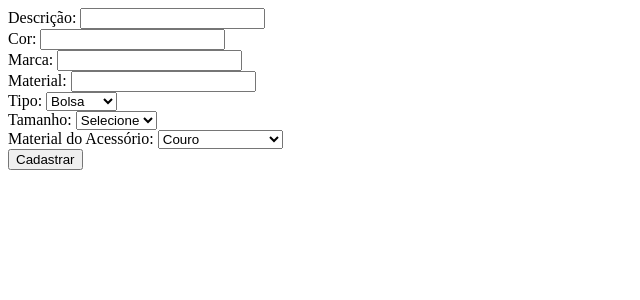
After one commit to vivicarteri/Fashion-Lab, a Django app: page /cadastrar/acessorio/ in a window 1280 px wide. The commit adds this page. Shown: the top 300 px of the page, without its empty margins (0-640 px from the left). Run offline with Django 5.2, Linux system fonts and the light colour scheme.

Commit message:
Fiz o formulário das roupas para os usuários cadastrarem suas peças.

```diff
--- a/fashion_lab/fashion_lab/forms.py
+++ b/fashion_lab/fashion_lab/forms.py
@@ -1,2 +1,124 @@
 from django import forms
-from .models import Partes_de_Cima
+from .models import Partes_de_Cima, Partes_de_Baixo, Calçados, Acessórios
+
+class PartesDeCimaForm(forms.ModelForm):
+    descricao = forms.CharField(
+        label='Descrição',
+        max_length=100
+    )
+    cor = forms.CharField(
+        label='Cor',
+        max_length=10
+    )
+    marca = forms.CharField(
+        label='Marca',
+        max_length=100
+    )
+    material = forms.CharField(
+        label='Material',
+        max_length=100
+    )
+    tamanho = forms.ChoiceField(
+        label='Tamanho',
+        choices=Partes_de_Cima._meta.get_field('tamanho').choices
+    )
+
+    class Meta:
+        model = Partes_de_Cima
+        fields = ['descricao', 'cor', 'marca', 'material', 'tamanho']
+
+class PartesDeBaixoForm(forms.ModelForm):
+    descricao = forms.CharField(
+        label='Descrição',
+        max_length=100
+    )
+    cor = forms.CharField(
+        label='Cor',
+        max_length=100
+    )
+    marca = forms.CharField(
+        label='Marca',
+        max_length=100
+    )
+    material = forms.CharField(
+        label='Material',
+        max_length=100
+    )
+    tamanho = forms.ChoiceField(
+        label='Tamanho',
+        choices=Partes_de_Baixo._meta.get_field('tamanho').choices
+    )
+    comprimento = forms.ChoiceField(
+        label='Comprimento',
+        choices=Partes_de_Baixo._meta.get_field('comprimento').choices
+    )
+
+    class Meta:
+        model = Partes_de_Baixo
+        fields = ['descricao', 'cor', 'marca', 'material', 'tamanho', 'comprimento']
+
+class CalcadosForm(forms.ModelForm):
+    descricao = forms.CharField(
+        label='Descrição',
+        max_length=100
+    )
+    cor = forms.CharField(
+        label='Cor',
+        max_length=100
+    )
+    marca = forms.CharField(
+        label='Marca',
+        max_length=100
+    )
+    material = forms.ChoiceField(
+        label='Material',
+        choices=Calçados._meta.get_field('material').choices,
+        required=False
+    )
+    tamanho = forms.ChoiceField(
+        label='Tamanho',
+        choices=Calçados._meta.get_field('tamanho').choices
+    )
+    tipo = forms.ChoiceField(
+        label='Tipo',
+        choices=Calçados._meta.get_field('tipo').choices
+    )
+
+    class Meta:
+        model = Calçados
+        fields = ['descricao', 'cor', 'marca', 'material', 'tamanho', 'tipo']
+
+class AcessoriosForm(forms.ModelForm):
+    descricao = forms.CharField(
+        label='Descrição',
+        max_length=100
+    )
+    cor = forms.CharField(
+        label='Cor',
+        max_length=100
+    )
+    marca = forms.CharField(
+        label='Marca',
+        max_length=100
+    )
+    material = forms.CharField(
+        label='Material',
+        max_length=100
+    )
+    tipo = forms.ChoiceField(
+        label='Tipo',
+        choices=Acessórios._meta.get_field('tipo').choices
+    )
+    tamanho = forms.ChoiceField(
+        label='Tamanho',
+        choices=Acessórios._meta.get_field('tamanho').choices,
+        required=False
+    )
+    material_acessorio = forms.ChoiceField(
+        label='Material do Acessório',
+        choices=Acessórios._meta.get_field('material_acessorio').choices
+    )
+
+    class Meta:
+        model = Acessórios
+        fields = ['descricao', 'cor', 'marca', 'material', 'tipo', 'tamanho', 'material_acessorio']
--- a/fashion_lab/fashion_lab/models.py
+++ b/fashion_lab/fashion_lab/models.py
@@ -5,19 +5,19 @@ from django.core.exceptions import ValidationError
 class Partes_de_Cima(models.Model):
 
   descricao = models.TextField(max_length=100)
-  cor = models.CharField(max_length=100)
+  cor = models.CharField(max_length=20)
   marca = models.CharField(max_length=100)
   material = models.CharField(max_length=100)
   tamanho = models.CharField(
     max_length=10,
     choices=[
-      ('pp', 'PP (36-38)'),
-        ('p', 'P (38-40)'),
-        ('m', 'M (40-42)'),
-        ('g', 'G (42-44)'),
-        ('gg', 'GG (44-46)'),
-        ('xgg', 'XGG (46-48)'),
-        ('extra_gg', 'Extra GG (48+)'),
+      ('pp', 'PP'),
+        ('p', 'P'),
+        ('m', 'M'),
+        ('g', 'G'),
+        ('gg', 'GG'),
+        ('xgg', 'XGG'),
+        ('extra_gg', 'Extra GG'),
     ],
   )
 
@@ -31,7 +31,7 @@ class Partes_de_Cima(models.Model):
 class Partes_de_Baixo(models.Model):
 
   descricao = models.TextField(max_length=100)
-  cor = models.CharField(max_length=100)
+  cor = models.CharField(max_length=20)
   marca = models.CharField(max_length=100)
   material = models.CharField(max_length=100)
   tamanho = models.CharField(max_length=10,
@@ -59,7 +59,7 @@ class Partes_de_Baixo(models.Model):
 
 class Calçados(models.Model):
     descricao = models.TextField(max_length=100)
-    cor = models.CharField(max_length=100)
+    cor = models.CharField(max_length=20)
     marca = models.CharField(max_length=100)
     material = models.CharField(max_length=100, choices=[
         ('borracha', 'Borracha'),
@@ -88,7 +88,7 @@ class Calçados(models.Model):
 
 class Acessórios(models.Model):
     descricao = models.TextField(max_length=100)
-    cor = models.CharField(max_length=100)
+    cor = models.CharField(max_length=20)
     marca = models.CharField(max_length=100)
     material = models.CharField(max_length=100)
 
--- a/fashion_lab/fashion_lab/static/CSS/armario.css
+++ b/fashion_lab/fashion_lab/static/CSS/armario.css
@@ -74,7 +74,7 @@ body{
 }
 
 .add {
-  width: 8%;
+  width: 50%;
   height: auto;
 }
 
--- /dev/null
+++ b/fashion_lab/fashion_lab/templates/cadastrar_acessorio.html
@@ -0,0 +1,65 @@
+<!DOCTYPE html>
+<html lang="pt-br">
+<head>
+    <meta charset="UTF-8">
+    <meta name="viewport" content="width=device-width, initial-scale=1.0">
+    <title>Cadastre o acessório!</title>
+</head>
+<body>
+
+    <form method="POST">
+        {% csrf_token %}
+
+        <div>
+            <label for="id_descricao">Descrição:</label>
+            <input type="text" id="id_descricao" name="descricao" maxlength="100">
+        </div>
+
+        <div>
+            <label for="id_cor">Cor:</label>
+            <input type="text" id="id_cor" name="cor" maxlength="100">
+        </div>
+
+        <div>
+            <label for="id_marca">Marca:</label>
+            <input type="text" id="id_marca" name="marca" maxlength="100">
+        </div>
+
+        <div>
+            <label for="id_material">Material:</label>
+            <input type="text" id="id_material" name="material" maxlength="100">
+        </div>
+
+        <div>
+            <label for="id_tipo">Tipo:</label>
+            <select id="id_tipo" name="tipo">
+                {% for value, label in form.fields.tipo.choices %}
+                <option value="{{ value }}">{{ label }}</option>
+                {% endfor %}
+            </select>
+        </div>
+
+        <div>
+            <label for="id_tamanho">Tamanho:</label>
+            <select id="id_tamanho" name="tamanho">
+                <option value="">Selecione</option>
+                {% for value, label in form.fields.tamanho.choices %}
+                <option value="{{ value }}">{{ label }}</option>
+                {% endfor %}
+            </select>
+        </div>
+
+        <div>
+            <label for="id_material_acessorio">Material do Acessório:</label>
+            <select id="id_material_acessorio" name="material_acessorio">
+                {% for value, label in form.fields.material_acessorio.choices %}
+                <option value="{{ value }}">{{ label }}</option>
+                {% endfor %}
+            </select>
+        </div>
+
+        <button type="submit">Cadastrar</button>
+    </form>
+
+</body>
+</html>
--- a/fashion_lab/fashion_lab/urls.py
+++ b/fashion_lab/fashion_lab/urls.py
@@ -23,4 +23,8 @@ urlpatterns = [
     path('', views.home, name='home'),
     path('armario/', views.armario, name='armario'),
     path("admin/", admin.site.urls),
+    path('cadastrar/partecima/', views.cadastra_parte_de_cima, name='cadastrar_parte_de_cima'),
+    path('cadastrar/partebaixo/', views.cadastra_parte_de_baixo, name='cadastrar_parte_de_baixo'),
+    path('cadastrar/calcado/', views.cadastra_calçado, name='cadastrar_calçado'),
+    path('cadastrar/acessorio/', views.cadastra_acessorio, name='cadastrar_acessorio'),
 ]
--- a/fashion_lab/fashion_lab/views.py
+++ b/fashion_lab/fashion_lab/views.py
@@ -1,7 +1,49 @@
 from django.shortcuts import render, redirect
+from .models import Partes_de_Cima, Partes_de_Baixo, Calçados, Acessórios
+from .forms import PartesDeCimaForm, PartesDeBaixoForm, CalcadosForm, AcessoriosForm
 
 def home(request):
     return render(request, 'home.html')
 
 def armario(request):
     return render(request, 'armario.html')
+
+def cadastra_parte_de_cima(request):
+    if request.method == "POST":
+        form = PartesDeCimaForm(request.POST)
+        if form.is_valid():
+            form.save()
+            return redirect('home')
+    else:
+        form = PartesDeCimaForm()
+    return render(request, 'cadastrar_parte_de_cima.html', {'form': form})
+
+def cadastra_parte_de_baixo(request):
+    if request.method == 'POST':
+        form = PartesDeBaixoForm(request.POST)
+        if form.is_valid():
+            form.save()
+            return redirect('home')
+    else:
+        form = PartesDeBaixoForm()
+    return render(request, 'cadastrar_parte_de_baixo.html', {'form': form})
+
+def cadastra_calçado(request):
+    if request.method == 'POST':
+        form = CalcadosForm(request.POST)
+        if form.is_valid():
+            form.save()
+            return redirect('home')
+    else:
+        form = CalcadosForm()
+    return render(request, 'cadastrar_calçado.html', {'form': form})
+
+def cadastra_acessorio(request):
+    if request.method == 'POST':
+        form = AcessoriosForm(request.POST)
+        if form.is_valid():
+            form.save()
+            return redirect('home')
+    else:
+        form = AcessoriosForm()
+    return render(request, 'cadastrar_acessorio.html', {'form': form})
```
Also changed, not shown: fashion_lab/fashion_lab/templates/armario.html (+39 -6 lines), fashion_lab/fashion_lab/templates/cadastrar_calçado.html (added, +60 -0 lines), fashion_lab/fashion_lab/templates/cadastrar_parte_de_baixo.html (added, +55 -0 lines), fashion_lab/fashion_lab/templates/cadastrar_parte_de_cima.html (added, +46 -0 lines), fashion_lab/db.sqlite3, fashion_lab/fashion_lab/migrations/0006_alter_acessórios_cor_alter_calçados_cor_and_more.py (added), fashion_lab/fashion_lab/static/CSS/cadastro.css (added).
